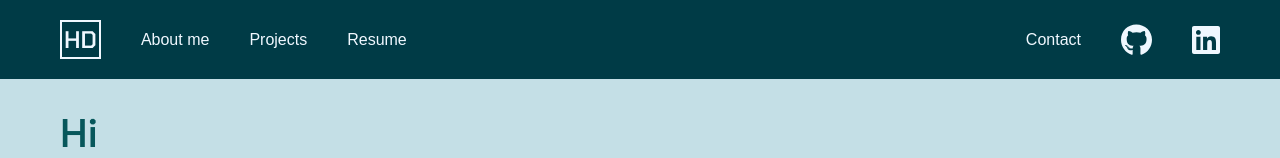
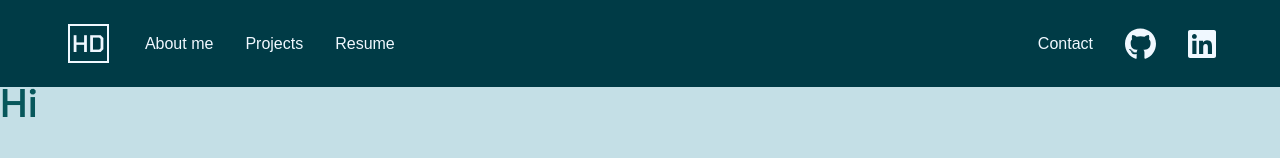
Before and after one commit to hoangduong-coder/my-portfolio, a Next.js app: page / in a window 1280 px wide. Shown: the top 158 px of the page. Built offline with nearby package versions, Linux system fonts and the light colour scheme; a web font is replaced by a local one.

Commit message:
Create new styling

```diff
--- a/styles/NavBar.module.scss
+++ b/styles/NavBar.module.scss
@@ -6,7 +6,7 @@
   z-index: 1;
   position: fixed;
   width: 100%;
-  padding: 20px 40px;
+  padding: 3vh 6ch;
   top: 0;
 
   :nth-child(n) {
@@ -21,7 +21,7 @@
     text-decoration: none;
     color: var(--foreground-light);
     padding: 5;
-    margin: 0 20px;
+    margin: 0 2ch;
 
     &:after {
       content: "";
@@ -44,7 +44,7 @@
 
   .headingIcons {
     padding: 5;
-    margin: 0 20px;
+    margin: 0 2ch;
     text-decoration: none;
   }
 }
@@ -55,7 +55,6 @@
   align-items: center;
   border: 2px solid var(--foreground-light);
   padding: 2px;
-  margin: 0 20px;
 }
 
 .logoContent {
--- a/styles/globals.css
+++ b/styles/globals.css
@@ -3,6 +3,7 @@
   /* Body */
   --background-light: #c4dfe6;
   --background-dark: #003b46;
+  --background-medium: #66a5ad;
 
   /* Text */
   --foreground-light: #f0f8ff;
@@ -64,7 +65,6 @@ a {
 }
 
 .layout {
-  padding: 30px 60px;
   margin-top: 6%;
 }
 
```
Also changed, not shown: styles/Description.module.scss (added).
